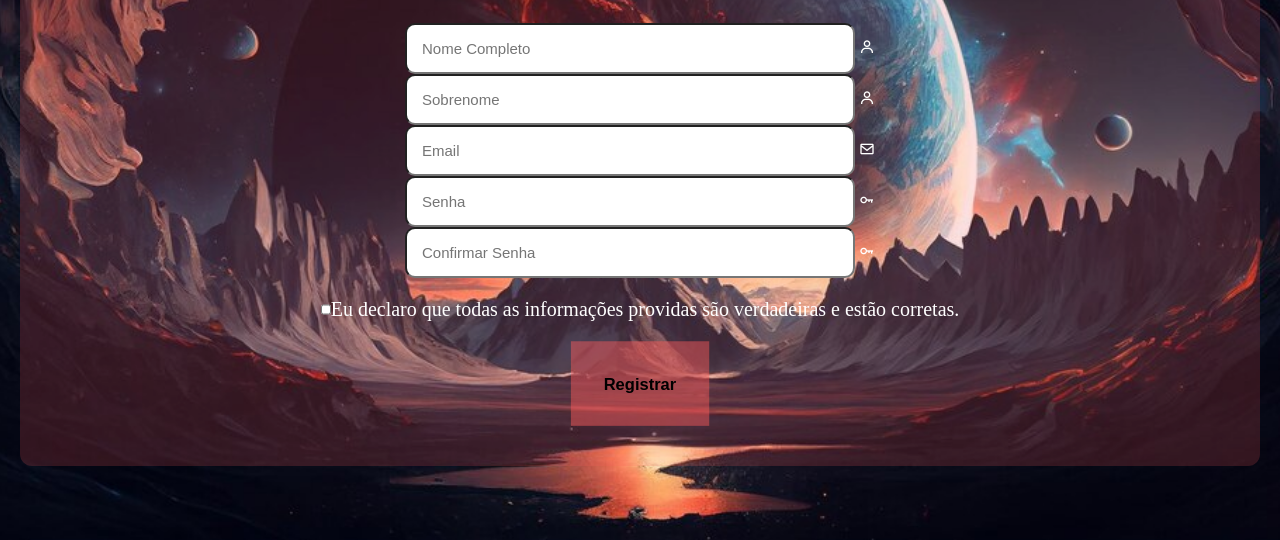
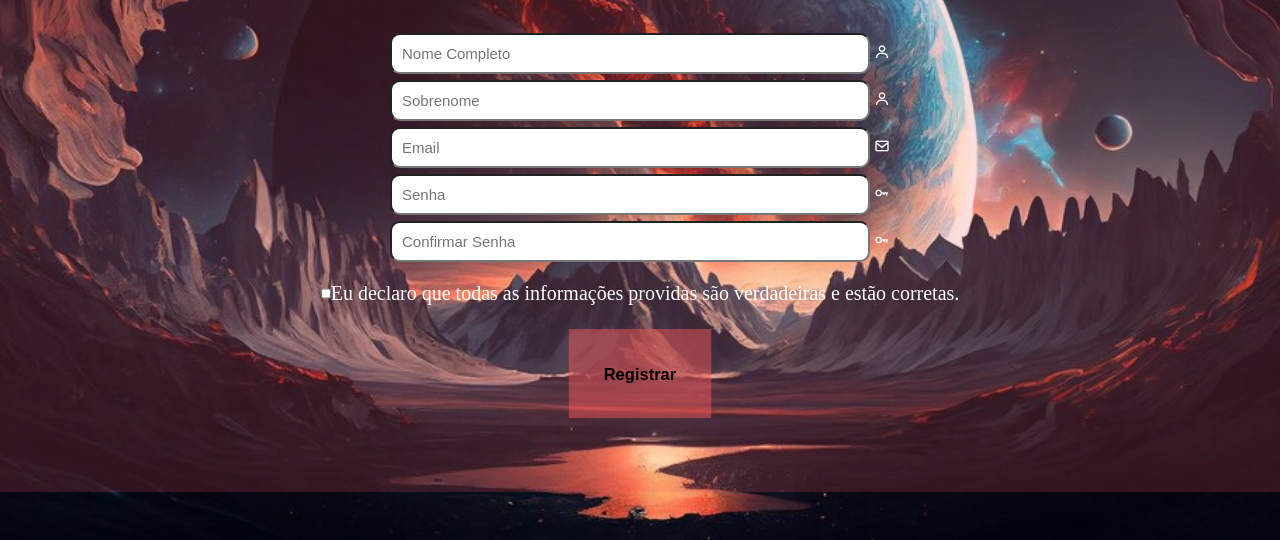
Before and after one commit to MateusAugusto1/Project2024, a plain HTML site: page index.html in a window 1280 px wide. Shown: the part 260-800 px from the top of the page. Drawn offline with nearby package versions, Linux system fonts and the light colour scheme.

Commit message:
Update style.css

```diff
--- a/style.css
+++ b/style.css
@@ -24,7 +24,7 @@ form{
     color: rgb(255, 255, 255);
     background-color: rgba(255, 93, 93, 0.185);
     width: auto;
-    padding: 20px;
+    padding: 50px;
     text-align: center;
 
 }
@@ -35,11 +35,12 @@ form h1{
     font-size: 60px;
 }
 input{
+    margin-top: 6px;
     border-radius: 10px;
-    padding: 15px;
-    width: 30em;
+    padding:10px;
+    width: 32em;
     font-size: 15px;
-    color: rgb(255, 255, 255);
+    color: rgb(0, 0, 0);
 
 }
 .txt{
@@ -60,8 +61,8 @@ input{
 
 .btn-register{
     text-decoration: none;
-    padding: 30px;
-    margin: 24px;
+    padding: 32px;
+    margin: 28px;
     border: none;
     cursor: pointer;
     font-size: 15px;
```
